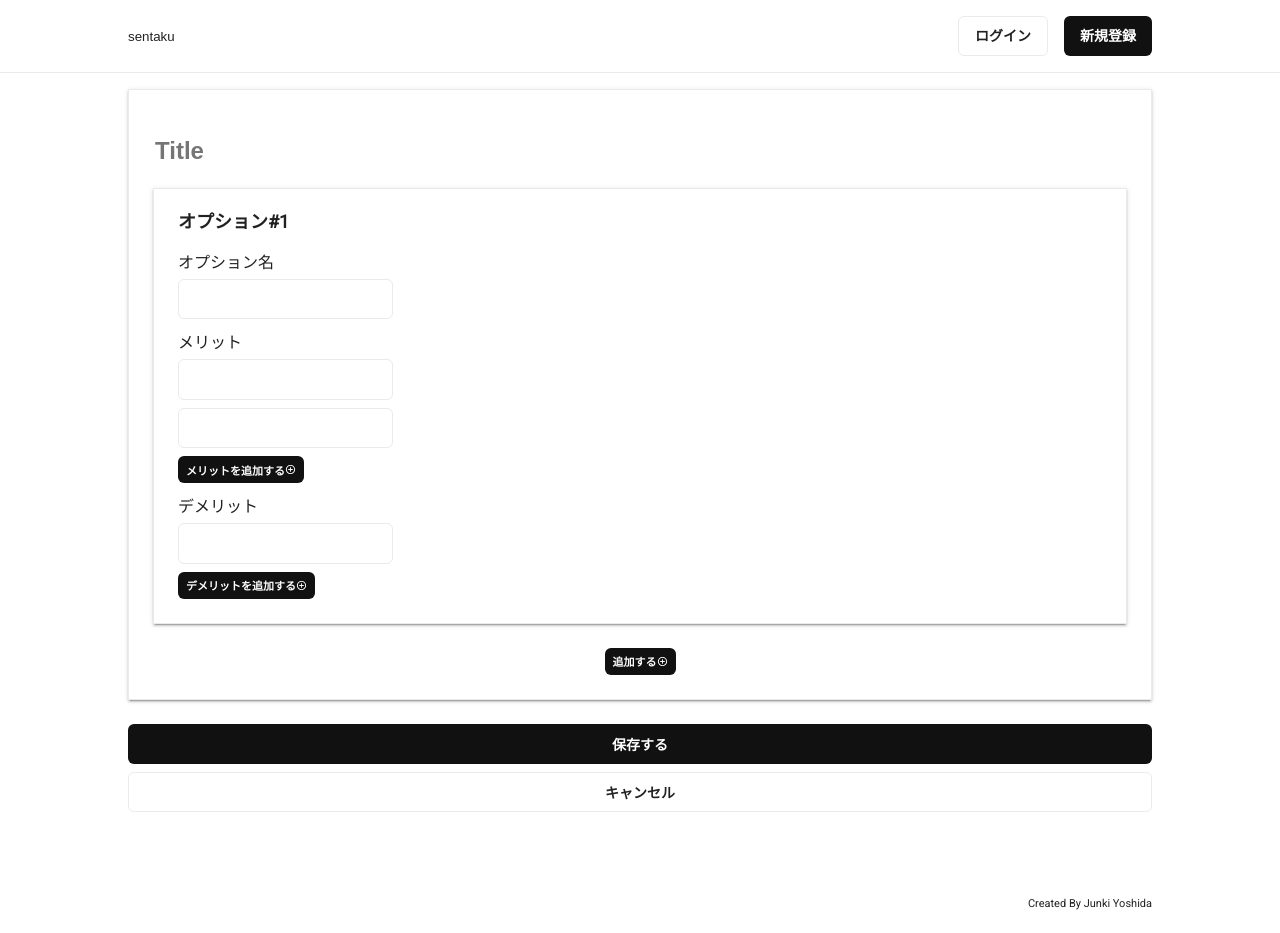
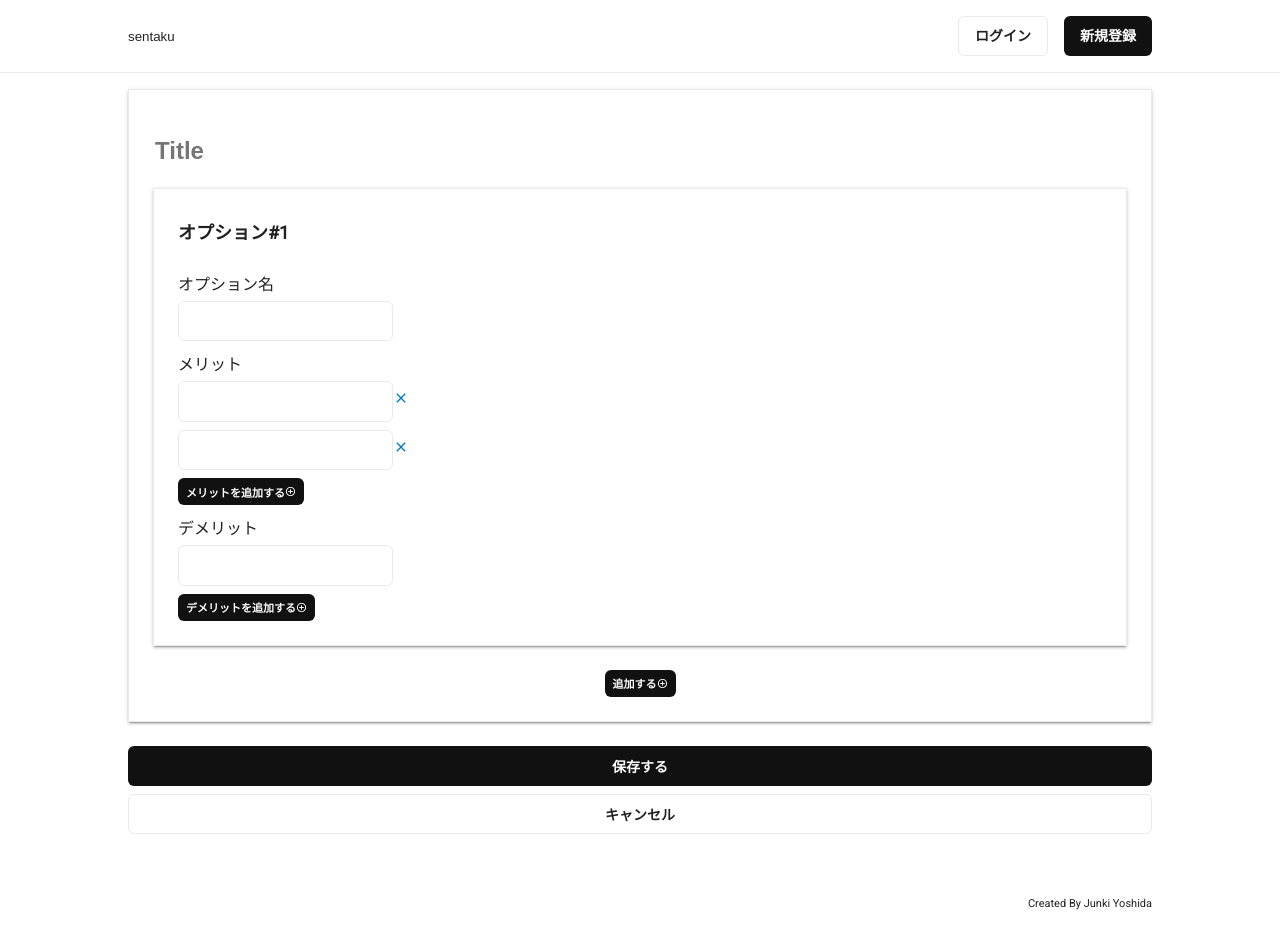
Before and after one commit to j9141997/sentaku, a Next.js app: page /articles/new in a window 1280 px wide. Both pictures are taken after a click on the button "メリットを追加する". Built offline with nearby package versions, Linux system fonts and the light colour scheme; no server answers.

Commit message:
feat: delete option, merit and demerit row

```diff
--- a/src/components/atom/TitleInput.tsx
+++ b/src/components/atom/TitleInput.tsx
@@ -15,7 +15,8 @@ export type Props = InputHTMLAttributes<HTMLInputElement> & {
   autoFocus?: boolean
 }
 
-export const TitleInput = memo(({ autoFocus, ...props }: Props) => {
+export const TitleInput = memo(
+  ({ autoFocus, onChangeValue, ...props }: Props) => {
     const innerRef = useRef<HTMLInputElement>(null)
     const theme = useTheme()
 
@@ -25,8 +26,16 @@ export const TitleInput = memo(({ autoFocus, ...props }: Props) => {
       }
     }, [autoFocus])
 
-  return <StyledInput themes={theme} ref={innerRef} {...props} />
-})
+    return (
+      <StyledInput
+        themes={theme}
+        ref={innerRef}
+        onChange={onChangeValue}
+        {...props}
+      />
+    )
+  }
+)
 
 const StyledInput = styled.input<{ themes: Theme }>(({ themes }) => {
   const { size, palette } = themes
--- a/src/components/molecule/Panel.tsx
+++ b/src/components/molecule/Panel.tsx
@@ -19,9 +19,13 @@ export const Panel: FC<Props> = ({
   return (
     <Wrapper className={className} themes={theme}>
       {title && (
-        <PanelHeader>
+        <PanelHeader themes={theme}>
           <Title themes={theme}>{title}</Title>
-          {onClose && <Icon name="IoMdClose" size={24} />}
+          {onClose && (
+            <Button type="button" onClick={onClose} themes={theme}>
+              <Icon name="IoMdClose" size={24} />
+            </Button>
+          )}
         </PanelHeader>
       )}
       {children}
@@ -41,11 +45,14 @@ const Wrapper = styled.div<{ themes: Theme }>(({ themes }) => {
   `
 })
 
-const PanelHeader = styled.div`
-  display: flex;
-  align-items: center;
-  justify-content: space-between;
-`
+const PanelHeader = styled.div<{ themes: Theme }>(() => {
+  return css`
+    min-height: 40px;
+    display: flex;
+    align-items: center;
+    justify-content: space-between;
+  `
+})
 
 const Title = styled.h4<{ themes: Theme }>(({ themes }) => {
   const { size } = themes
@@ -54,3 +61,14 @@ const Title = styled.h4<{ themes: Theme }>(({ themes }) => {
     font-weight: bold;
   `
 })
+
+const Button = styled.button<{ themes: Theme }>(({ themes }) => {
+  const { palette } = themes
+  return css`
+    background: transparent;
+    padding: 0;
+    border: 0;
+    cursor: pointer;
+    color: ${palette.TEXT_LINK};
+  `
+})
--- a/src/components/organism/ArticleForm.tsx
+++ b/src/components/organism/ArticleForm.tsx
@@ -18,7 +18,9 @@ export type Props = {
   onClickAddRow: (event: MouseEvent<HTMLButtonElement>, index?: number) => void
   onClickDeleteRow: (
     event: MouseEvent<HTMLButtonElement>,
-    index?: number
+    index?: number,
+    type?: string,
+    subIndex?: number
   ) => void
   onChangeValue: (event: ChangeEvent<HTMLInputElement>, index?: number) => void
 }
@@ -43,7 +45,13 @@ export const ArticleForm: FC<Props> = ({
             key={`fieldSet${i + 1}`}
             title={`オプション#${i + 1}`}
             themes={theme}
-            onClose={options.length > 1 ? onClickDeleteRow : null}
+            onClose={
+              options.length > 1
+                ? (e) => {
+                    onClickDeleteRow(e, i, 'options')
+                  }
+                : null
+            }
           >
             <InputGroup themes={theme}>
               <FieldSet
@@ -62,6 +70,17 @@ export const ArticleForm: FC<Props> = ({
                             onChangeValue(e, meritIndex)
                           }}
                         />
+                        {object.merits.length > 1 && (
+                          <Button
+                            type="button"
+                            themes={theme}
+                            onClick={(e) => {
+                              onClickDeleteRow(e, i, 'merits', meritIndex)
+                            }}
+                          >
+                            <Icon name="IoMdClose" size={16} />
+                          </Button>
+                        )}
                       </td>
                     </tr>
                   )
@@ -88,6 +107,17 @@ export const ArticleForm: FC<Props> = ({
                             onChangeValue(e, demeritIndex)
                           }}
                         />
+                        {object.demerits.length > 1 && (
+                          <Button
+                            type="button"
+                            themes={theme}
+                            onClick={(e) => {
+                              onClickDeleteRow(e, i, 'demerits', demeritIndex)
+                            }}
+                          >
+                            <Icon name="IoMdClose" size={16} />
+                          </Button>
+                        )}
                       </td>
                     </tr>
                   )
@@ -179,3 +209,14 @@ const StyledPrimaryButton = styled(PrimaryButton)<{ themes: Theme }>(
     `
   }
 )
+
+const Button = styled.button<{ themes: Theme }>(({ themes }) => {
+  const { palette } = themes
+  return css`
+    background: transparent;
+    padding: 0;
+    border: 0;
+    cursor: pointer;
+    color: ${palette.TEXT_LINK};
+  `
+})
--- a/src/components/organism/Containers/ArticleFormContainer.tsx
+++ b/src/components/organism/Containers/ArticleFormContainer.tsx
@@ -12,6 +12,7 @@ type State = {
 }
 enum ActionType {
   ADD_ROW = 'ADD_ROW',
+  DELETE_ROW = 'DELETE_ROW',
   OPTIONS_CHANGE_VALUE = 'OPTIONS_CHANGE_VALUE',
 }
 
@@ -23,6 +24,7 @@ type Action = {
 const reducer: Reducer<State, Action> = (state, action) => {
   switch (action.type) {
     case ActionType.ADD_ROW:
+    case ActionType.DELETE_ROW:
       return {
         ...state,
         options: action.payload.options,
@@ -74,20 +76,22 @@ export const ArticleFormContainer: FC = () => {
   const handleDeleteRow: ComponentProps<
     typeof ArticleFormComponent
   >['onClickDeleteRow'] = useCallback(
-    (event, index = null) => {
+    (event, index = null, type = '', subIndex = null) => {
+      console.log('kita')
+      console.log(event.currentTarget, index)
       event.preventDefault()
       const values = Object.assign([], state.options)
-      const valueType = event.currentTarget.dataset.type || null
+      const valueType = type || event.currentTarget.dataset.type || null
       if (!valueType) {
         return
       } else if (valueType === 'options') {
-        values.push(initState.options[0])
+        values.splice(index, 1)
       } else {
-        values[index][valueType].push('')
+        values[index][valueType].splice(subIndex, 1)
       }
 
       dispatch({
-        type: ActionType.ADD_ROW,
+        type: ActionType.DELETE_ROW,
         payload: { ...state, options: [...values] },
       })
     },
--- a/src/themes/createPalette.ts
+++ b/src/themes/createPalette.ts
@@ -44,6 +44,7 @@ export const darkPalette = {
   BACKGROUND: '#111',
   MAIN: '#fff',
   SUB: '#111',
+  TEXT_LINK: '#888',
 }
 
 export const createPalette = (
```
Lines whose indentation alone changed are shown as unchanged.
